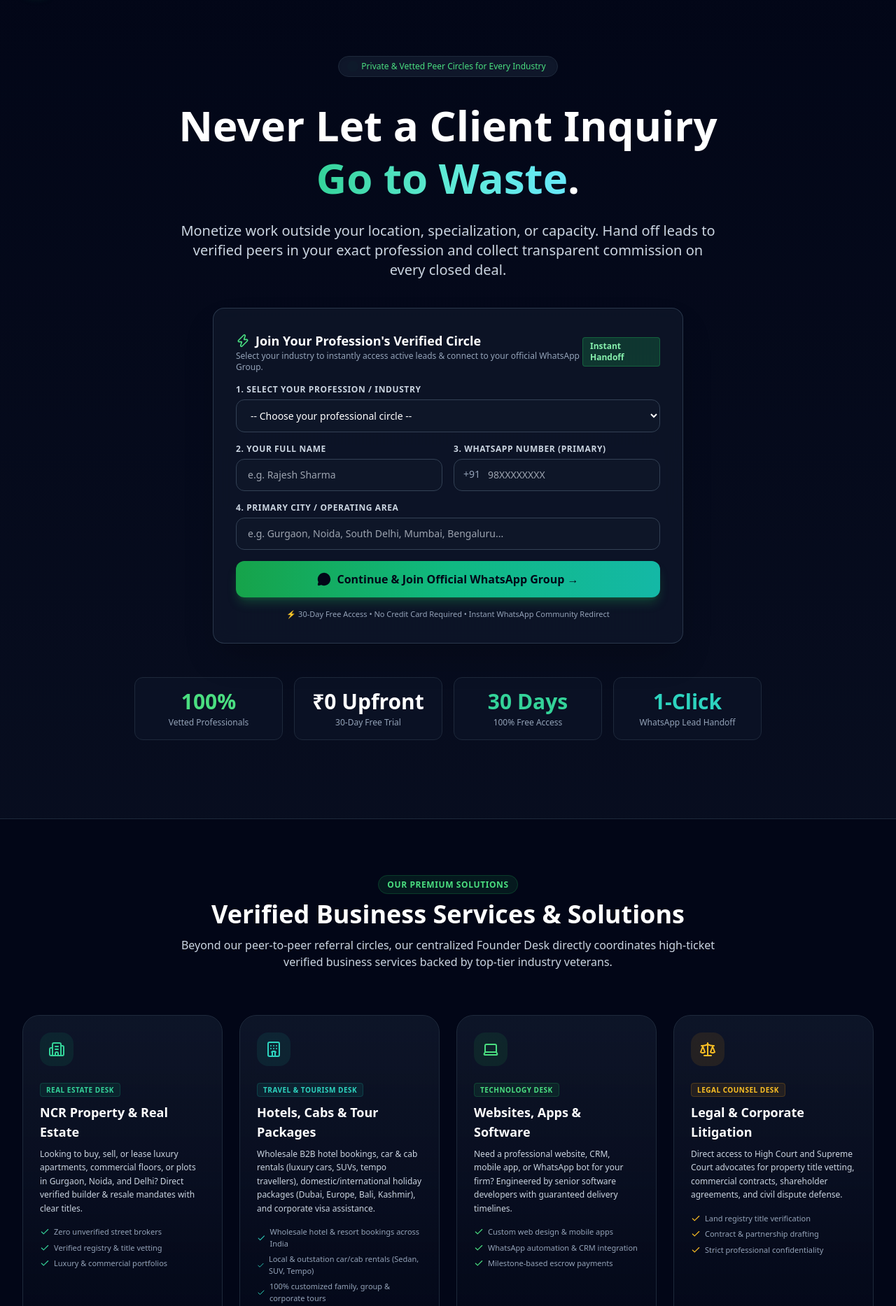
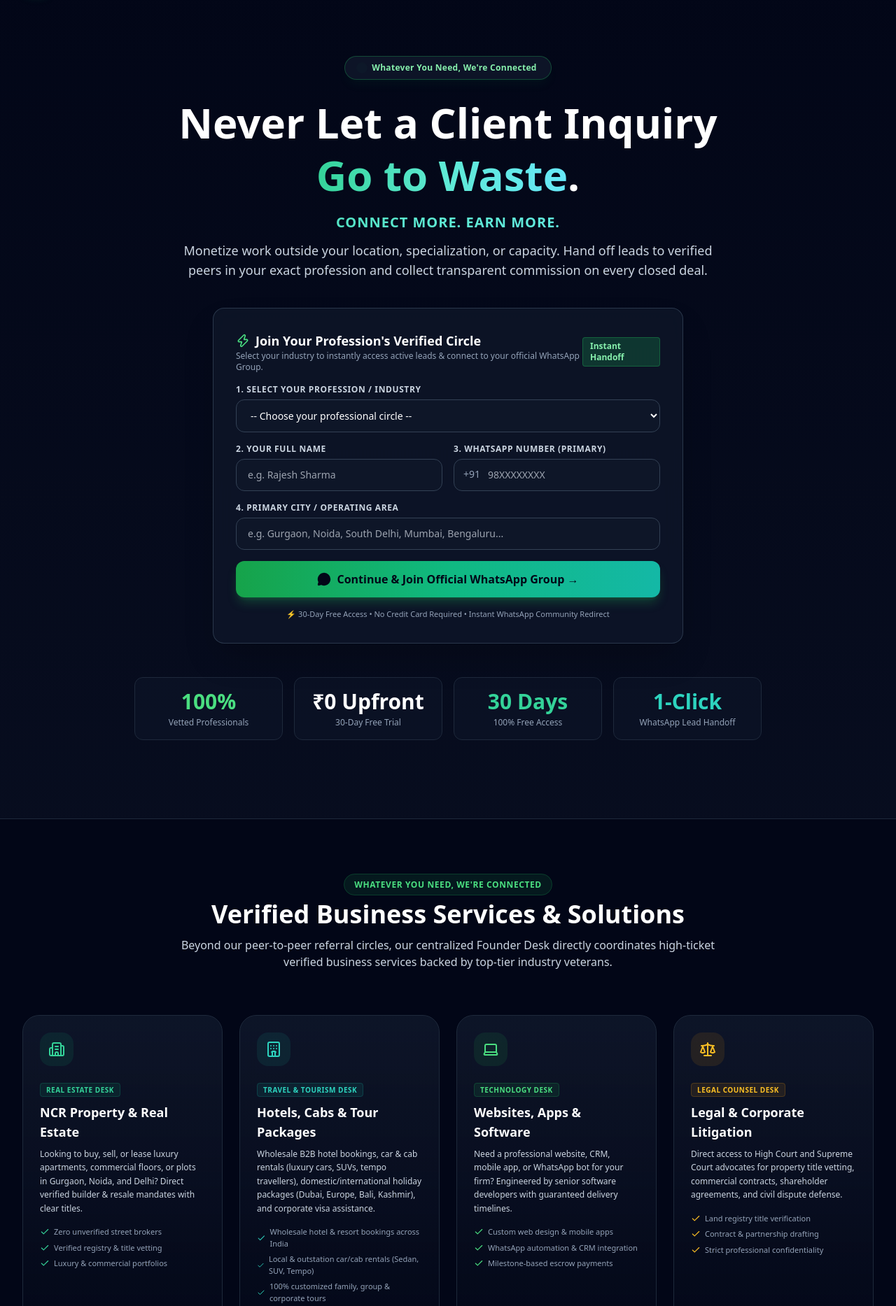
Before and after one commit to wadhwagarvit78-a11y/GLOBAL_NETWORKING, a FastAPI app: page / in a window 1280 px wide. Shown: the part 65-1932 px from the top of the page at 70% size. Run offline with FastAPI, Linux system fonts and the light colour scheme; data comes from the database, SQL or seed files in the repository; some libraries are stand-ins or nearby versions.

Commit message:
Incorporate core brand taglines: Whatever You Need, We're Connected and Connect More. Earn More.

```diff
--- a/templates/index.html
+++ b/templates/index.html
@@ -10,10 +10,10 @@
 
   <div class="max-w-7xl mx-auto px-4 sm:px-6 lg:px-8 text-center">
 
-    <!-- Verified Badge Pill -->
-    <div class="inline-flex items-center gap-2 px-4 py-1.5 rounded-full bg-slate-900 border border-slate-800 text-xs text-brand-400 font-medium mb-8 shadow-inner">
-      <span class="w-2 h-2 rounded-full bg-brand-500 animate-ping"></span>
-      <span>Private & Vetted Peer Circles for Every Industry</span>
+    <!-- Tagline 1 Pill -->
+    <div class="inline-flex items-center gap-2.5 px-4 sm:px-5 py-2 rounded-full bg-slate-900/90 border border-brand-500/30 text-xs text-brand-300 font-semibold mb-6 shadow-lg shadow-brand-500/5">
+      <span class="w-2 h-2 rounded-full bg-brand-400 animate-ping"></span>
+      <span class="tracking-wide">Whatever You Need, We're Connected</span>
     </div>
 
     <!-- Core Motto & Headline -->
@@ -21,7 +21,12 @@
       Never Let a Client Inquiry <span class="inline-block bg-gradient-to-r from-emerald-400 via-teal-300 to-cyan-300 bg-clip-text text-transparent font-extrabold">Go to Waste</span>.
     </h1>
 
-    <p class="mt-6 text-lg sm:text-xl text-slate-300 max-w-3xl mx-auto leading-relaxed">
+    <!-- Tagline 2 Highlight -->
+    <p class="mt-4 text-base sm:text-xl font-extrabold tracking-wider uppercase text-transparent bg-clip-text bg-gradient-to-r from-emerald-400 via-teal-300 to-cyan-300">
+      Connect More. Earn More.
+    </p>
+
+    <p class="mt-3 text-base sm:text-lg text-slate-300 max-w-3xl mx-auto leading-relaxed">
       Monetize work outside your location, specialization, or capacity. Hand off leads to verified peers in your exact profession and collect transparent commission on every closed deal.
     </p>
 
@@ -131,8 +136,8 @@
     {% endif %}
 
     <div class="text-center max-w-3xl mx-auto mb-16">
-      <span class="px-3 py-1 rounded-full bg-brand-500/10 text-brand-400 text-xs font-bold uppercase tracking-wider border border-brand-500/20">
-        Our Premium Solutions
+      <span class="px-3.5 py-1.5 rounded-full bg-brand-500/10 text-brand-400 text-xs font-bold uppercase tracking-wider border border-brand-500/20">
+        Whatever You Need, We're Connected
       </span>
       <h2 class="text-3xl sm:text-4xl font-extrabold text-white mt-3">Verified Business Services & Solutions</h2>
       <p class="mt-3 text-slate-300 text-sm sm:text-base leading-relaxed">
@@ -741,4 +746,29 @@
 
   </div>
 </section>
+
+<!-- Bottom Tagline & Final CTA Banner -->
+<section class="py-20 bg-gradient-to-b from-slate-950 via-slate-900 to-slate-950 border-t border-slate-800 text-center">
+  <div class="max-w-4xl mx-auto px-4 sm:px-6">
+    <div class="inline-flex items-center gap-2 px-4 py-1.5 rounded-full bg-brand-500/10 text-brand-400 text-xs font-bold uppercase tracking-wider border border-brand-500/20 mb-4">
+      <i data-lucide="network" class="w-3.5 h-3.5"></i>
+      <span>Whatever You Need, We're Connected</span>
+    </div>
+    <h2 class="text-3xl sm:text-5xl font-extrabold text-white">
+      Connect More. Earn More.
+    </h2>
+    <p class="mt-4 text-slate-300 text-sm sm:text-base max-w-xl mx-auto leading-relaxed">
+      Turn every unserviceable inquiry into guaranteed referral commission. Join NCR's most trusted peer-to-peer business exchange today.
+    </p>
+    <div class="mt-8 flex flex-col sm:flex-row items-center justify-center gap-4">
+      <a href="/onboard" class="w-full sm:w-auto px-8 py-3.5 rounded-xl bg-gradient-to-r from-emerald-500 to-teal-400 hover:from-emerald-400 hover:to-teal-300 text-slate-950 font-extrabold text-xs uppercase tracking-wider shadow-xl shadow-emerald-500/20 transition flex items-center justify-center gap-2">
+        <i data-lucide="zap" class="w-4 h-4"></i>
+        <span>Join Your Circle (30 Days Free)</span>
+      </a>
+      <a href="#services" class="w-full sm:w-auto px-6 py-3.5 rounded-xl bg-slate-800 hover:bg-slate-700 text-white font-bold text-xs transition flex items-center justify-center gap-1.5">
+        <span>Explore Direct Services</span> &rarr;
+      </a>
+    </div>
+  </div>
+</section>
 {% endblock %}
--- a/templates/layout.html
+++ b/templates/layout.html
@@ -236,9 +236,9 @@
       <div class="flex flex-col md:flex-row items-center justify-between gap-6">
         <div class="flex items-center gap-2">
           <div class="w-6 h-6 rounded bg-brand-600 flex items-center justify-center text-white text-xs font-bold">R</div>
-          <span class="font-bold text-slate-200">ReferralCircle Community</span>
+          <span class="font-bold text-slate-200">ReferralCircle</span>
           <span class="text-slate-600">|</span>
-          <span>Hyper-Local & Multi-Vertical Referral Exchange</span>
+          <span class="text-emerald-400 font-semibold">Connect More. Earn More.</span>
         </div>
         <div class="flex flex-wrap items-center gap-6">
           <a href="/#advantages" class="hover:text-slate-200">Advantages</a>
@@ -247,8 +247,8 @@
           <a href="/admin" class="hover:text-brand-400 text-slate-500">Founder Admin</a>
         </div>
       </div>
-      <div class="mt-6 pt-6 border-t border-slate-900 text-center text-slate-600">
-        &copy; 2026 ReferralCircle. Built for verified professionals to turn excess inquiries into guaranteed referral income.
+      <div class="mt-6 pt-6 border-t border-slate-900 text-center text-slate-500 text-[11px]">
+        &copy; 2026 ReferralCircle. <em>Whatever You Need, We're Connected.</em> Built for verified professionals to turn excess inquiries into guaranteed referral income.
       </div>
     </div>
   </footer>
```
